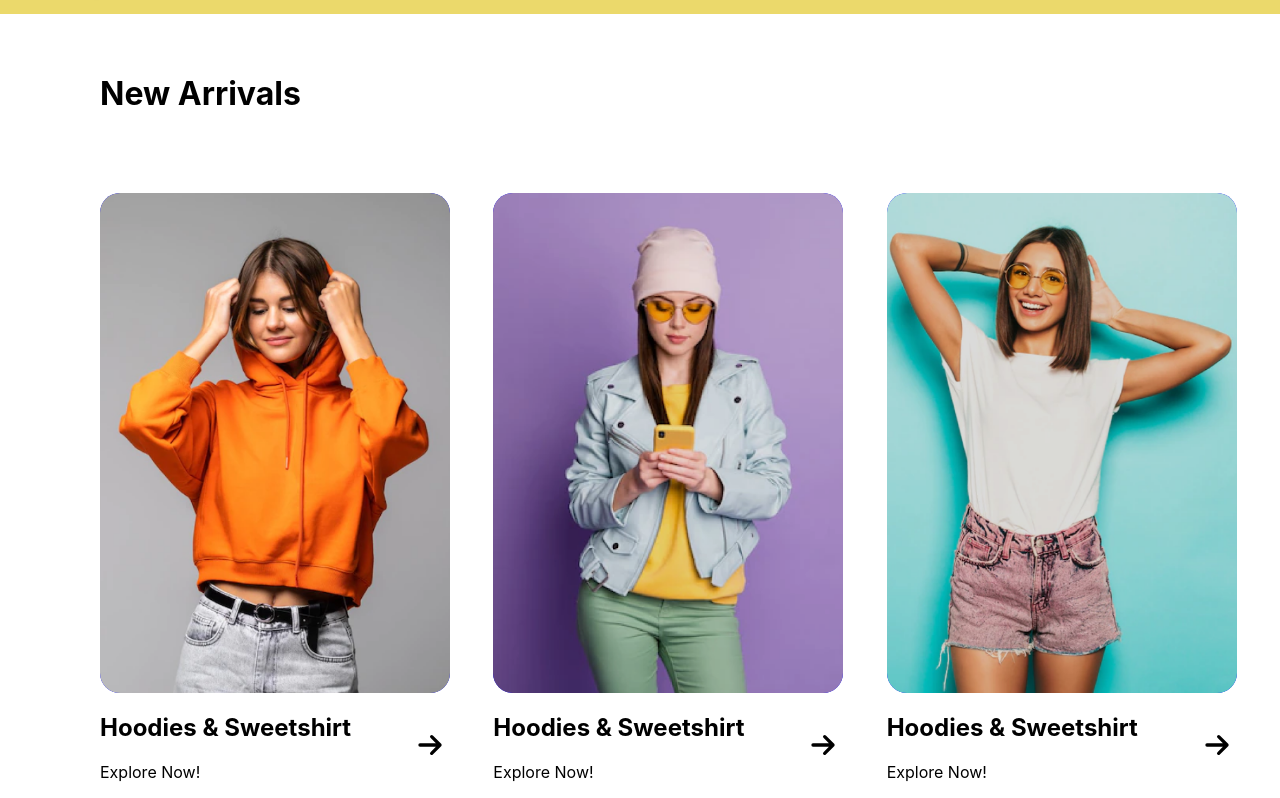
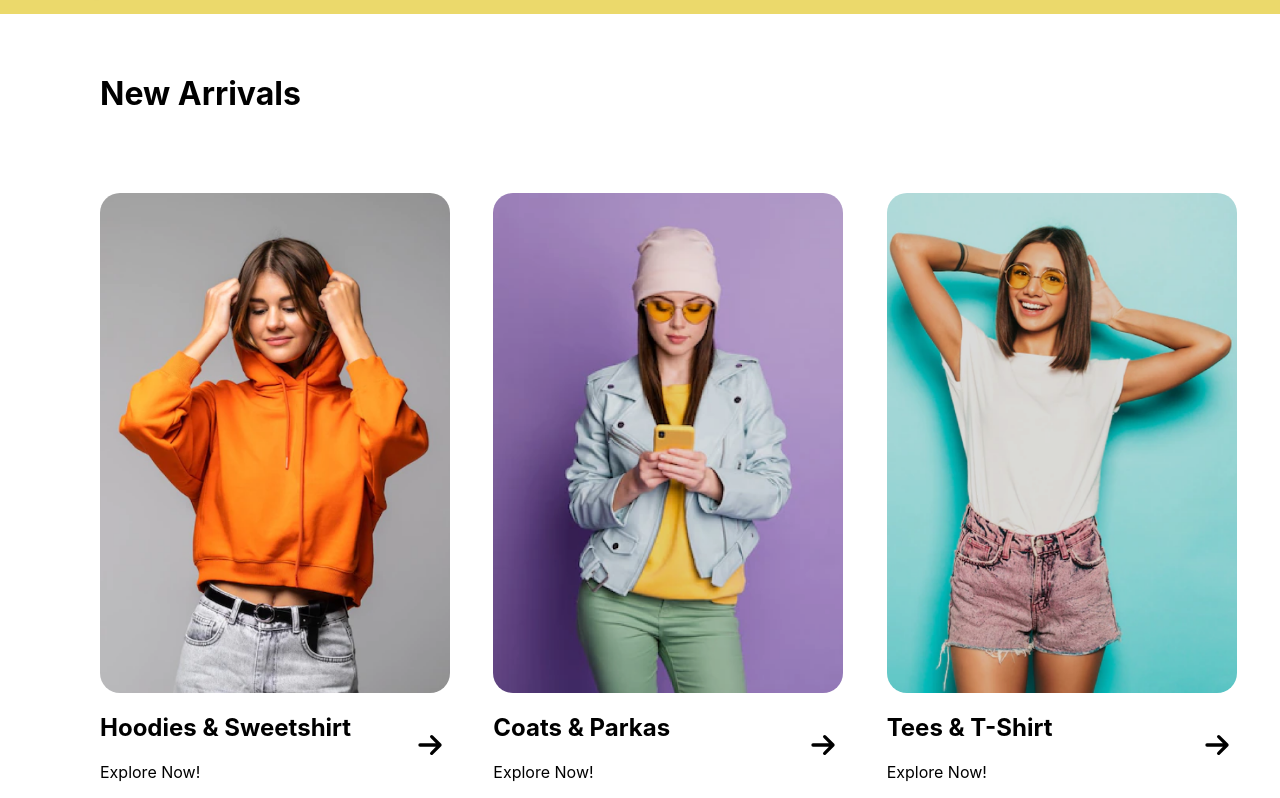
Before and after one commit to OthmaneB-Pro/Fashion, a React (Create React App) app: page / in a window 1280 px wide. Shown: the part 926-1724 px from the top of the page. Built offline with nearby package versions, Linux system fonts and the light colour scheme.

Commit message:
♻️ FashionPage : NewArrivals > Refacto in little components reusable

```diff
--- /dev/null
+++ b/src/components/pages/fashion/newArrivals/NewArrivalsContainer.tsx
@@ -0,0 +1,32 @@
+import styled from "styled-components";
+import ItemCard from "../../../reusable-ui/ItemCard";
+export default function NewArrivalsContainer() {
+  return (
+    <NewArrivalsContainerStyled>
+      <ItemCard
+        src="/img/orange.PNG"
+        alt="new_Hoodies"
+        title="Hoodies & Sweetshirt"
+        text="Explore Now!"
+      />
+      <ItemCard
+        src="/img/purple.PNG"
+        alt="new_Parkas"
+        title="Coats & Parkas"
+        text="Explore Now!"
+      />
+      <ItemCard
+        src="/img/blue.PNG"
+        alt="new_T-shirt"
+        title="Tees & T-Shirt"
+        text="Explore Now!"
+      />
+    </NewArrivalsContainerStyled>
+  );
+}
+
+const NewArrivalsContainerStyled = styled.div`
+  margin-top: 80px;
+  display: grid;
+  grid-template-columns: repeat(3, 1fr);
+`;
--- a/src/components/pages/fashion/newArrivals/NewArrivalsPage.tsx
+++ b/src/components/pages/fashion/newArrivals/NewArrivalsPage.tsx
@@ -1,56 +1,12 @@
 import styled from "styled-components";
-import { HiOutlineArrowSmRight } from "react-icons/hi";
+import TitleNewArrivals from "./TitleNewArrivals";
+import NewArrivalsContainer from "./NewArrivalsContainer";
 
 export default function NewArrivalsPage() {
   return (
     <NewArrivalsPageStyled>
-      <div>
-        <h1>New Arrivals</h1>
-      </div>
-      <div className="container">
-        <div>
-          <div>
-            <div className="image">
-              <img src="/img/orange.PNG" alt="Nouveaux_Vetements" />
-            </div>
-            <div className="description">
-              <div>
-                <h2>Hoodies & Sweetshirt</h2>
-                <p>Explore Now!</p>
-              </div>
-              <HiOutlineArrowSmRight />
-            </div>
-          </div>
-        </div>
-        <div>
-          <div>
-            <div className="image">
-              <img src="/img/purple.PNG" alt="Nouveaux_Vetements" />
-            </div>
-            <div className="description">
-              <div>
-                <h2>Hoodies & Sweetshirt</h2>
-                <p>Explore Now!</p>
-              </div>
-              <HiOutlineArrowSmRight />
-            </div>
-          </div>
-        </div>
-        <div>
-          <div>
-            <div className="image">
-              <img src="/img/blue.PNG" alt="Nouveaux_Vetements" />
-            </div>
-            <div className="description">
-              <div>
-                <h2>Hoodies & Sweetshirt</h2>
-                <p>Explore Now!</p>
-              </div>
-              <HiOutlineArrowSmRight />
-            </div>
-          </div>
-        </div>
-      </div>
+      <TitleNewArrivals />
+      <NewArrivalsContainer />
     </NewArrivalsPageStyled>
   );
 }
@@ -58,31 +14,4 @@ export default function NewArrivalsPage() {
 const NewArrivalsPageStyled = styled.div`
   margin-top: 60px;
   margin-left: 100px;
-
-  .container {
-    margin-top: 80px;
-    display: grid;
-    grid-template-columns: repeat(3, 1fr);
-  }
-  .description {
-    width: 350px;
-    display: flex;
-    justify-content: space-between;
-    align-items: center;
-
-    svg {
-      width: 40px;
-      height: auto;
-    }
-  }
-  .image {
-    background-color: blue;
-    width: 350px;
-    height: 500px;
-    border-radius: 20px;
-    overflow: hidden;
-    img {
-      width: 100%;
-    }
-  }
 `;
--- /dev/null
+++ b/src/components/pages/fashion/newArrivals/TitleNewArrivals.tsx
@@ -0,0 +1,6 @@
+export default function TitleNewArrivals() {
+  return (
+    <h1>New Arrivals</h1>
+
+  )
+}
--- /dev/null
+++ b/src/components/reusable-ui/Description.tsx
@@ -0,0 +1,31 @@
+import styled from "styled-components";
+import { HiOutlineArrowSmRight } from "react-icons/hi";
+
+type DescriptionType = {
+  title: string;
+  text: string;
+};
+
+export default function Description({ title, text }: DescriptionType) {
+  return (
+    <DescriptionStyled>
+      <div>
+        <h2>{title}</h2>
+        <p>{text}</p>
+      </div>
+      <HiOutlineArrowSmRight />
+    </DescriptionStyled>
+  );
+}
+
+const DescriptionStyled = styled.div`
+  width: 350px;
+  display: flex;
+  justify-content: space-between;
+  align-items: center;
+
+  svg {
+    width: 40px;
+    height: auto;
+  }
+`;
--- /dev/null
+++ b/src/components/reusable-ui/ImageContainer.tsx
@@ -0,0 +1,24 @@
+import styled from "styled-components";
+
+type ImageContainerType = {
+  src: string;
+  alt: string;
+};
+
+export default function ImageContainer({ src, alt }: ImageContainerType) {
+  return (
+    <ImageContainerStyled>
+      <img src={src} alt={alt} />
+    </ImageContainerStyled>
+  );
+}
+
+const ImageContainerStyled = styled.div`
+  width: 350px;
+  height: 500px;
+  border-radius: 20px;
+  overflow: hidden;
+  img {
+    width: 100%;
+  }
+`;
--- /dev/null
+++ b/src/components/reusable-ui/ItemCard.tsx
@@ -0,0 +1,18 @@
+import ImageContainer from "./ImageContainer";
+import Description from "./Description";
+
+type ItemCardType = {
+  src: string;
+  alt: string;
+  title: string;
+  text: string;
+};
+
+export default function ItemCard({ src, alt, title, text }: ItemCardType) {
+  return (
+    <div>
+      <ImageContainer src={src} alt={alt} />
+      <Description title={title} text={text} />
+    </div>
+  );
+}
```
